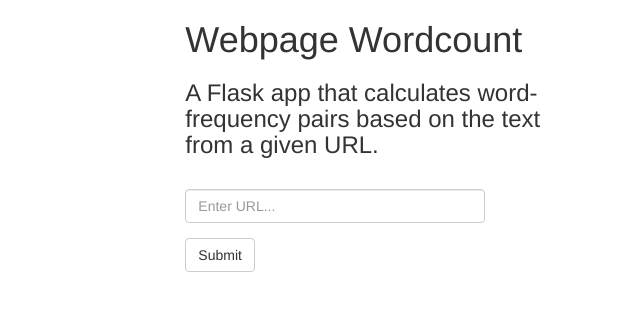
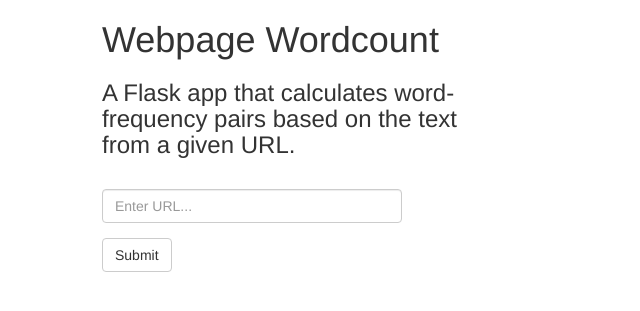
Before and after one commit to desubhankar94/Webpage_Wordcount, a Flask app: page / in a window 1280 px wide. Shown: the top 311 px of the page, without its empty margins (53-693 px from the left). Run offline with Flask 2, Linux system fonts and the light colour scheme; some libraries are stand-ins or nearby versions.

Commit message:
layout changes

```diff
--- a/templates/index.html
+++ b/templates/index.html
@@ -13,7 +13,7 @@
   <body>
     <div class="container">
       <div class="row">
-        <div class="col-sm-5 col-sm-offset-1">
+        <div class="col-sm-5">
           <h1>Webpage Wordcount</h1>
           <h3>A Flask app that calculates word-frequency pairs based on the text from a given URL.</h3>
           <br>
```
